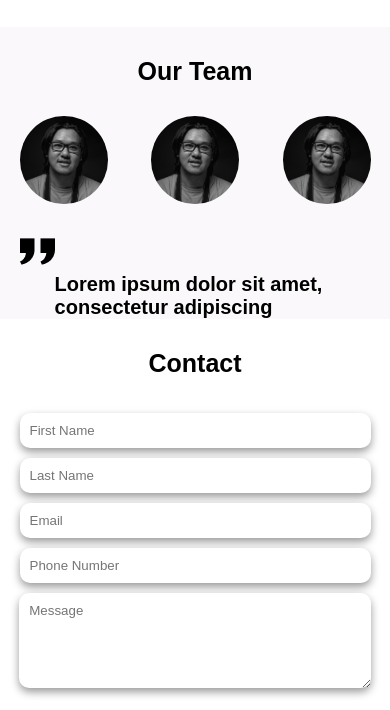
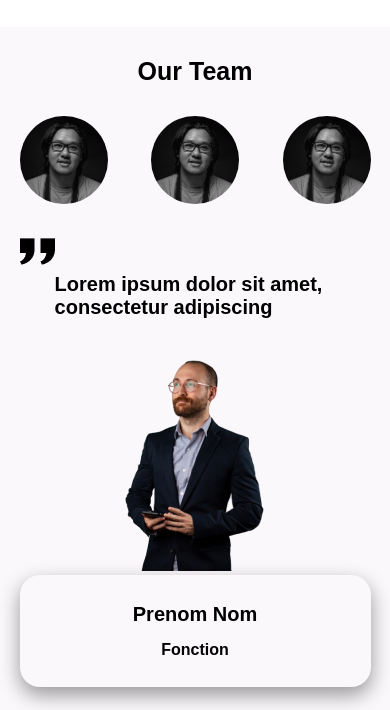
Before and after one commit to Terminev/css_avance, a plain HTML site: page index.html in a window 390 px wide. Shown: the part 3973-4683 px from the top of the page. Drawn offline with Linux system fonts and the light colour scheme.

Commit message:
EDIT our team section for mobile

```diff
--- a/css/style.css
+++ b/css/style.css
@@ -240,6 +240,8 @@ nav ul li {
 
 .ourTeam {
     background-color: #FAF8FB;
+    padding-bottom: 30px;
+
 }
 .ourTeam h2 {
     font-size: 25px;
@@ -265,9 +267,26 @@ nav ul li {
 }
 .message p {
     font-size: 20px;
-    font-weight: bold;
+    font-weight: 600;
     width: 80%;
     margin: auto;
+}
+.imgPeople {
+    text-align: center;
+}
+
+.teamName_LastName {
+    padding: 28px 80px;
+    border-radius: 20px;
+    box-shadow: 0px 8px 20px 0px rgba(0, 0, 0, 0.4);
+}
+
+.teamName_LastName h3{
+    font-size: 20px;
+}
+.teamName_LastName h4{
+    padding-top: 15px;
+    font-size: 16px;
 }
 
 /* End Section Team */
--- a/index.html
+++ b/index.html
@@ -163,6 +163,13 @@
                     <img src="img/quote.png" alt="quote">
                     <p>Lorem ipsum dolor sit amet, consectetur adipiscing</p>
                 </div>
+                <div class="imgPeople">
+                    <img src="img/imgTeam.png" alt="img people">
+                    <div class="teamName_LastName">
+                        <h3>Prenom Nom</h3>
+                        <h4>Fonction</h4>
+                    </div>
+                </div>
                 <div>
 
                 </div>
```
